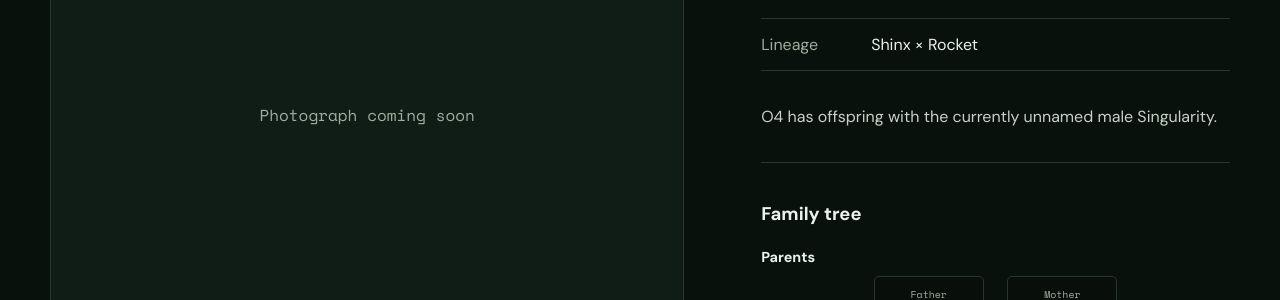
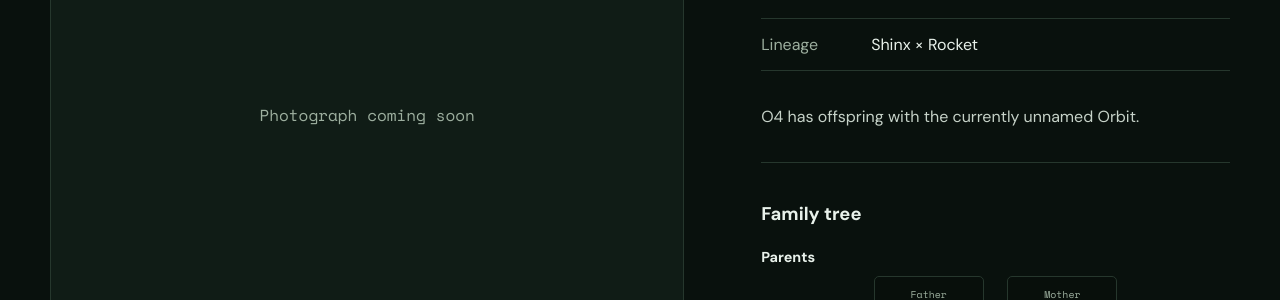
Before and after one commit to SavannahSidle/AlienArboreal, a Jekyll site: the page built from _geckos/o4.md, in a window 1280 px wide and 900 px high. Shown: the part 432-732 px from the top of the window. Built offline with Jekyll 4.4.1, drawn with Linux system fonts in a browser that asks for light colours.

Commit message:
Update Orbit name across lineage and O4 references

```diff
--- a/_geckos/o4.md
+++ b/_geckos/o4.md
@@ -5,4 +5,4 @@ sex: Female
 parents: Shinx × Rocket
 summary: Individual profile and lineage record for O4.
 ---
-O4 has offspring with the currently unnamed male Singularity. More notes and photos can be added through the site editor.
+O4 has offspring with the currently unnamed Orbit. More notes and photos can be added through the site editor.
```
